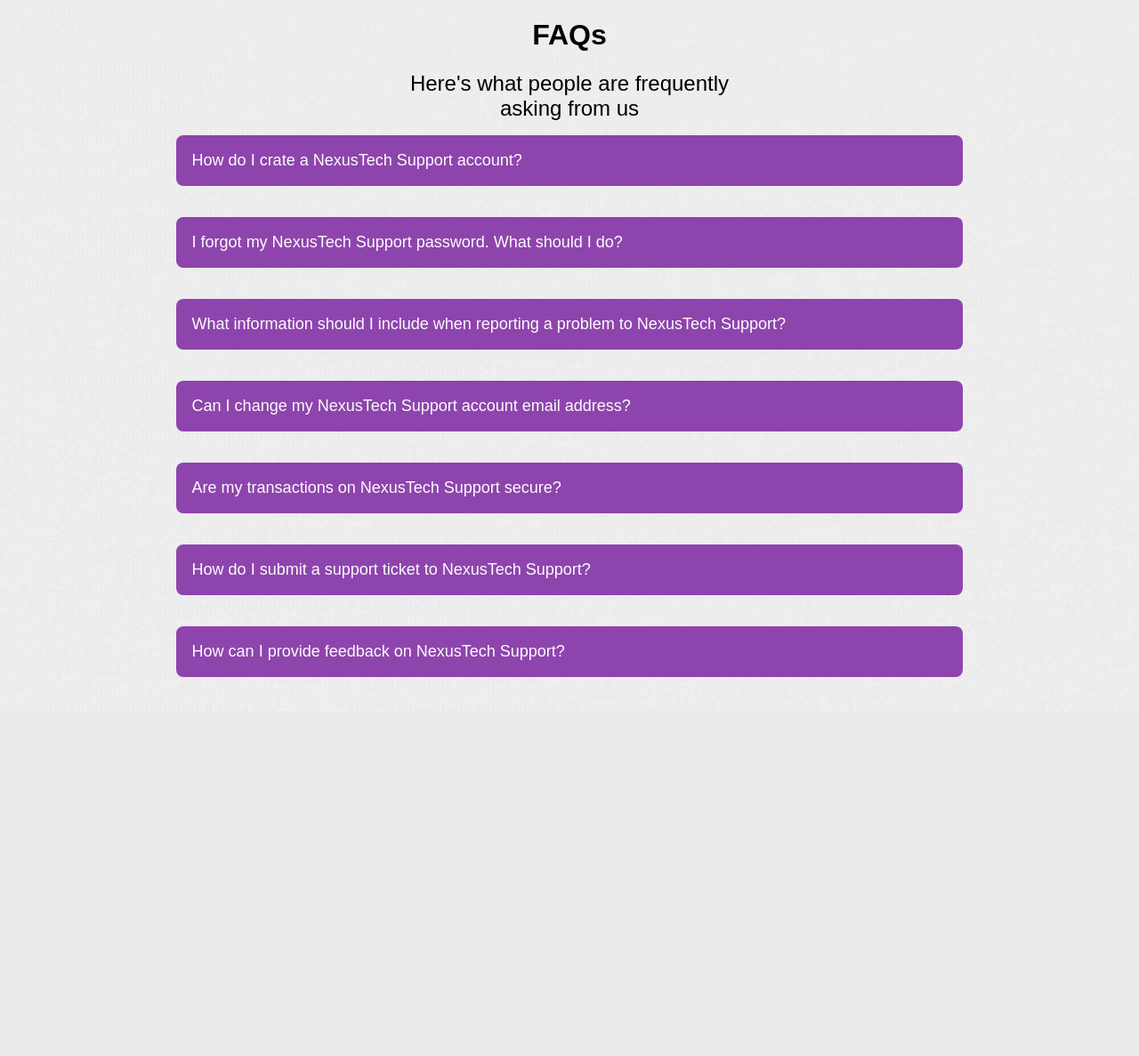
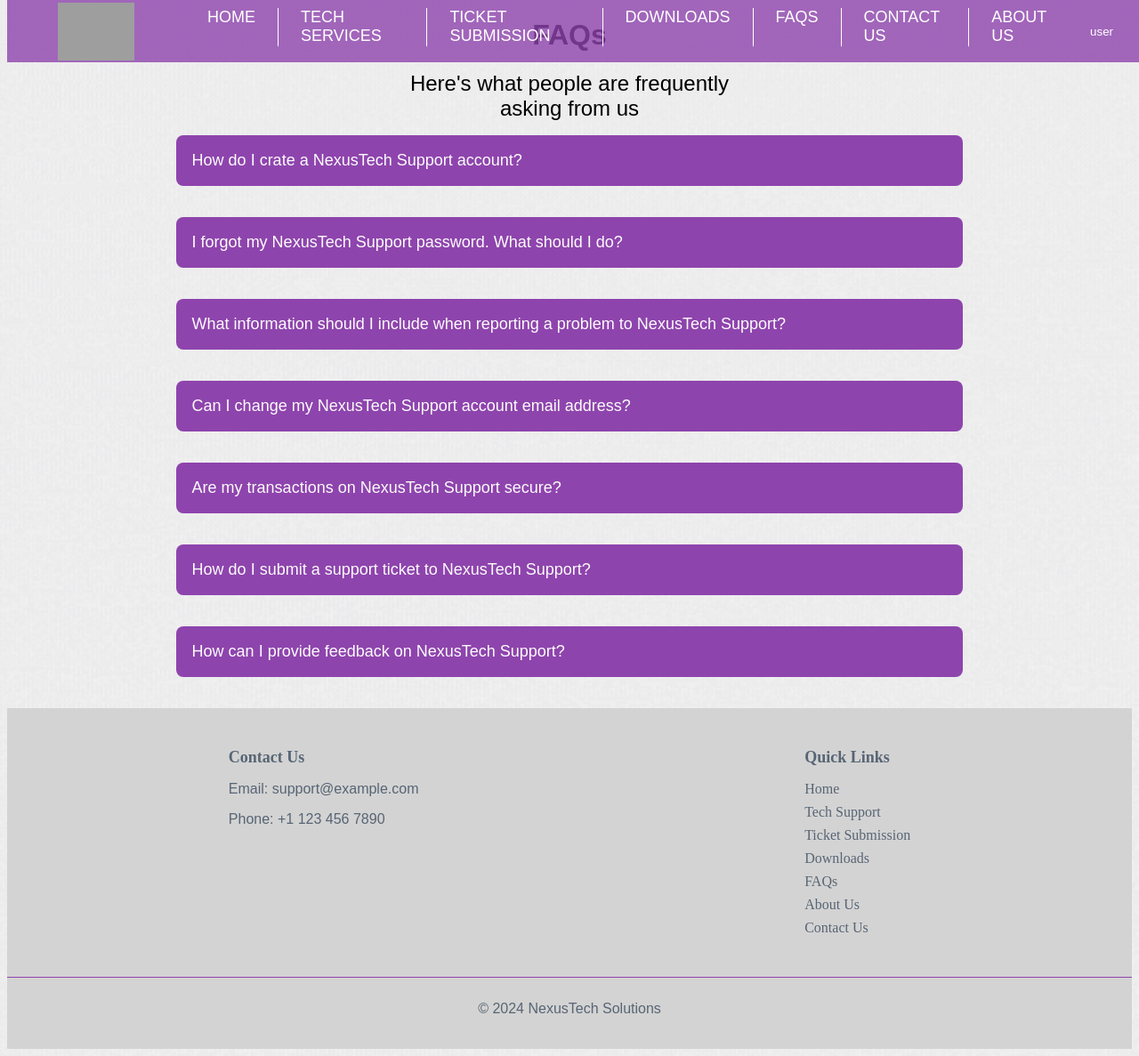
Before and after one commit to isurunvn/technical_support_management_system, a PHP site: page /faq/faq.html in a window 1280 px wide. Shown: the whole page at 89% size. Before the commit the page ends 761 px from the top, so only its background shows below. Run offline with PHP 8.4, Linux system fonts and the light colour scheme; grey boxes are pictures that could not be loaded.

Commit message:
faq update 01

```diff
--- a/faq/faq.css
+++ b/faq/faq.css
@@ -1,3 +1,156 @@
+.nav-outer{
+    width: 100%;
+    height: 70px;
+    background-color: rgba(142, 68, 173, 0.8);
+    display: flex;
+    position: fixed;
+    top: 0;
+    z-index: 2;
+}
+
+.logo-outer{
+    width: 200px;
+    display: flex;
+    align-items: center;
+    justify-content: center;
+}
+
+.logo-outer>img{
+    height: 65px;
+}
+
+.nav-bar-context{
+    flex: 1;
+    display: flex;
+    align-items: center;
+    justify-content: flex-end;
+}
+
+.nav{
+    list-style: none;
+    display: flex;
+}
+
+.nav>li>span>a{
+    color: white;
+    text-decoration: none;
+    font-size: 18px;
+    text-transform: uppercase;
+    font-family: 'Ubuntu', sans-serif;
+}
+
+.nav>li{
+    border-right: 1px solid white;
+    padding: 0 25px;
+    border-bottom: 2px solid transparent;
+    transition: 0.65s ease-in-out;
+
+}
+
+.nav>li:last-child{        /* >li: nth-child(3) */
+    border-right: none;
+    padding-right: 0;
+}
+
+.nav>li:hover{
+    border-color: white;
+}
+
+.nav>li>span>a:hover{
+    color: #f5cd79;
+}
+
+.user-button{
+    padding: 6px 12px;
+    margin: 0 25px;
+    background: none;
+    border: none;
+    color: white;
+    border-radius: 5px;
+    cursor: pointer;
+}
+
+.user-button:hover{
+    background-color: #f39c12;
+    color: white;
+    .nav-outer{
+        width: 100%;
+        height: 70px;
+        background-color: rgba(142, 68, 173, 0.8);
+        display: flex;
+        position: fixed;
+        top: 0;
+        z-index: 2;
+    }
+
+    .logo-outer{
+        width: 200px;
+        display: flex;
+        align-items: center;
+        justify-content: center;
+    }
+
+    .logo-outer>img{
+        height: 65px;
+    }
+
+    .nav-bar-context{
+        flex: 1;
+        display: flex;
+        align-items: center;
+        justify-content: flex-end;
+    }
+
+    .nav{
+        list-style: none;
+        display: flex;
+    }
+
+    .nav>li>span>a{
+        color: white;
+        text-decoration: none;
+        font-size: 18px;
+        text-transform: uppercase;
+        font-family: 'Ubuntu', sans-serif;
+    }
+
+    .nav>li{
+        border-right: 1px solid white;
+        padding: 0 25px;
+        border-bottom: 2px solid transparent;
+        transition: 0.65s ease-in-out;
+
+    }
+
+    .nav>li:last-child{        /* >li: nth-child(3) */
+        border-right: none;
+        padding-right: 0;
+    }
+
+    .nav>li:hover{
+        border-color: white;
+    }
+
+    .nav>li>span>a:hover{
+        color: #f5cd79;
+    }
+
+    .user-button{
+        padding: 6px 12px;
+        margin: 0 25px;
+        background: none;
+        border: none;
+        color: white;
+        border-radius: 5px;
+        cursor: pointer;
+    }
+
+    .user-button:hover{
+        background-color: #f39c12;
+        color: white;
+        transform: scale(1.1);
+    }
+}
 .accordion {
     background-color: #8e44ad;
     color: #fcfcfc;
@@ -48,3 +201,48 @@ body{
     background-size: cover;
 
 }
+footer {
+    background-color: #d3d3d3;
+    color: #576574;
+    padding: 20px 0;
+}
+
+.footer-content {
+    display: flex;
+    justify-content: space-around;
+    max-width: 1200px;
+    margin: 0 auto;
+}
+
+.footer-section {
+    padding: 10px;
+}
+
+.footer-section h2 {
+    font-size: 18px;
+}
+
+ul {
+    list-style: none;
+    padding: 0;
+}
+
+ul li {
+    margin-bottom: 8px;
+}
+
+ul li a {
+    color: #576574;
+    text-decoration: none;
+}
+
+ul li a:hover {
+    color: #0a3d62;
+}
+
+.footer-bottom {
+    text-align: center;
+    margin-top: 20px;
+    padding-top: 10px;
+    border-top: 1px solid #8e44ad;
+}
--- a/faq/faq.html
+++ b/faq/faq.html
@@ -9,6 +9,25 @@
     </head>
 
     <body >
+        <div class="nav-outer">
+            <div class="logo-outer">
+                <img class="main-slider-logo" src="images/logo-3.png"
+                     alt="logo img">
+            </div>
+            <div class="nav-bar-context">
+                <ul class="nav">
+                    <li><span><a href="">Home</a></span></li>
+                    <li><span><a href="">Tech Services</a></span></li>
+                    <li><span><a href="">Ticket Submission</a></span></li>
+                    <li><span><a href="">Downloads</a></span></li>
+                    <li><span><a href="">FAQs</a></span></li>
+                    <li><span><a href="">Contact Us</a></span></li>
+                    <li><span><a href="">About Us</a></span></li>
+                </ul>
+                <button class="user-button"><i class="fa-solid fa-user"></i>  user</button>
+            </div>
+            <div class="nav-bar-outer"></div>
+        </div>
 
         <center>
         <h1>FAQs</h1>
@@ -71,6 +90,31 @@
         </div>
         </div>
         </center>
+        <footer>
+            <div class="footer-content">
+                <div class="footer-section">
+                    <h2>Contact Us</h2>
+                    <p>Email: support@example.com</p>
+                    <p>Phone: +1 123 456 7890</p>
+                </div>
+                <div class="footer-section">
+                    <h2>Quick Links</h2>
+                    <ul>
+                        <li><a href="#">Home</a></li>
+                        <li><a href="#">Tech Support</a></li>
+                        <li><a href="#">Ticket Submission</a></li>
+                        <li><a href="#">Downloads</a></li>
+                        <li><a href="#">FAQs</a></li>
+                        <li><a href="#">About Us</a></li>
+                        <li><a href="#">Contact Us</a></li>
+                    </ul>
+                </div>
+            </div>
+            <div class="footer-bottom">
+                <p>&copy; 2024 NexusTech Solutions</p>
+            </div>
+        </footer>
+
         <script type="text/javascript">
             var acc = document.getElementsByClassName("accordion");
             var i;
```
